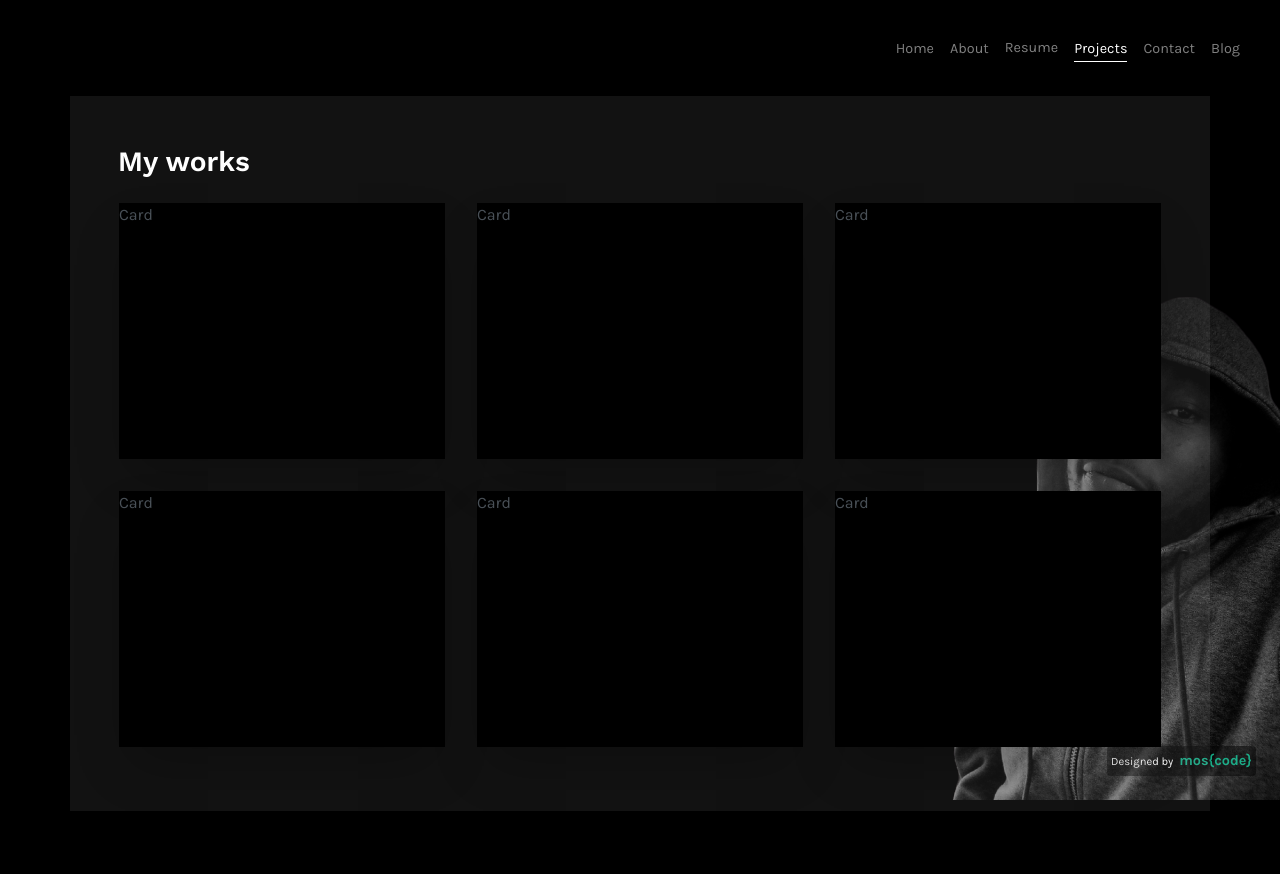
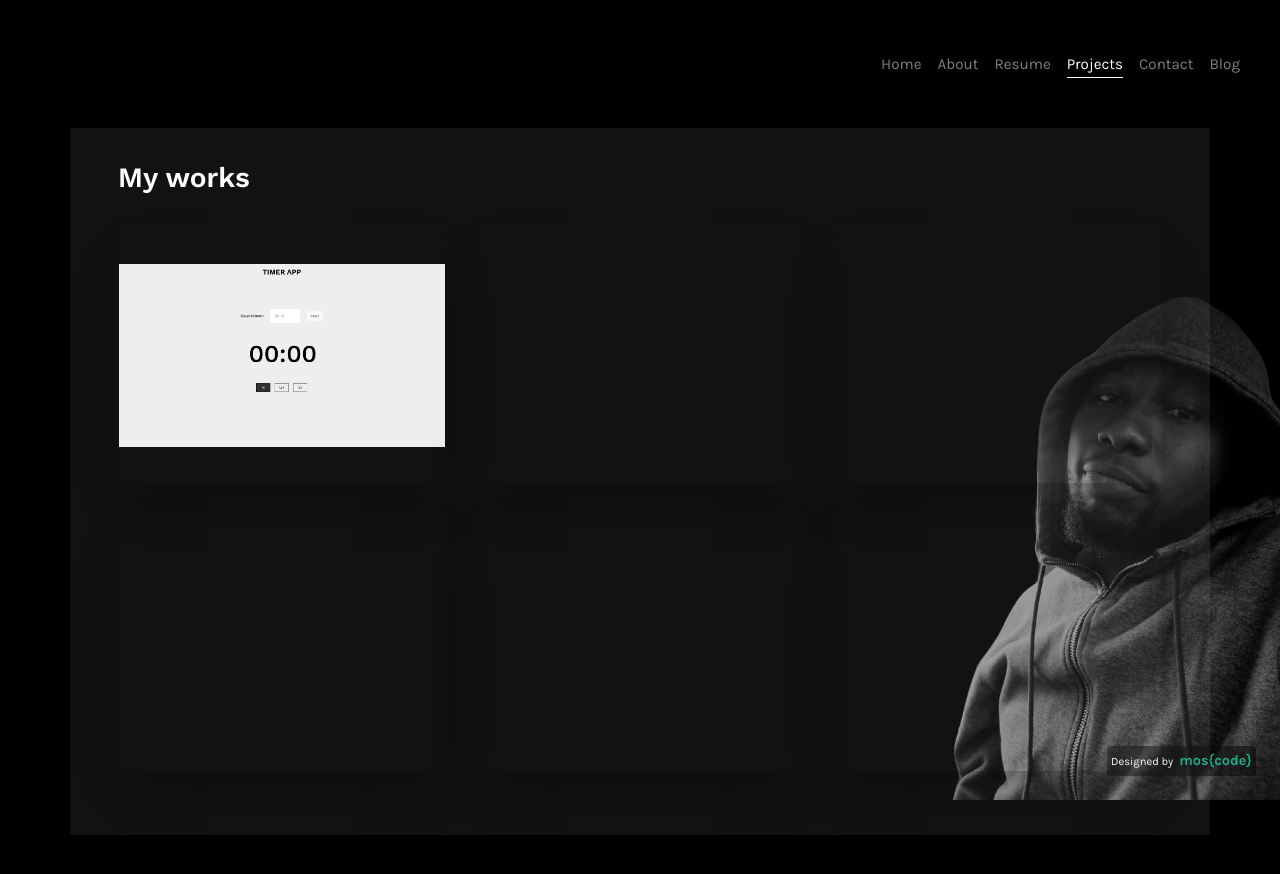
Before and after one commit to mosco98/portfolio, a React (Create React App) app: page /projects in a window 1280 px wide. Shown: the top 874 px of the page. Before the commit the page ends 811 px from the top, so only its background shows below. Built offline with nearby package versions, Linux system fonts and the light colour scheme.

Commit message:
More UI changes

```diff
--- a/src/Assets/css/main.css
+++ b/src/Assets/css/main.css
@@ -8,7 +8,7 @@ body {
   width: 100%;
   z-index: 10000;
   background: black;
-  height: 6rem;
+  height: 8rem;
 }
 
 .nav-bar-items {
@@ -43,13 +43,29 @@ body {
   background: #fff;
 }
 .side-drawer {
+  display: none;
   position: fixed;
-  margin-top: 100%;
-  background: red;
-  width: 70%;
+  background: black;
+  width: 100%;
   height: 100%;
   right: 0;
-  z-index: 10000;
+  z-index: 100;
+  /* margin-top: -20px; */
+}
+
+.side-drawer-items {
+  background: black;
+  margin-top: 1rem;
+  width: 100%;
+  height: 70%;
+  display: flex;
+  flex-direction: column;
+  align-items: center;
+  justify-content: center;
+}
+
+.side-drawer-items a {
+  padding: 10px;
 }
 
 .smile {
@@ -68,7 +84,7 @@ body {
 .about-text-ctn {
   min-width: 360px;
   color: #fff;
-  z-index: 100;
+  z-index: 70;
 }
 
 .about-text-ctn p {
@@ -88,9 +104,14 @@ body {
 }
 
 .crd {
-  background: black;
+  background-color: white;
   box-shadow: 0 25px 50px -12px rgba(0, 0, 0, 0.25);
   cursor: pointer;
+}
+
+.project-img {
+  width: 100%;
+  height: 100%;
 }
 
 .home {
@@ -101,6 +122,13 @@ body {
   flex-direction: column;
   align-items: center;
   justify-content: space-between;
+  /* background: rgb(0, 0, 0);
+  background: linear-gradient(45deg, rgba(0, 0, 0, 1) 42%, rgba(77, 77, 77, 1) 100%); */
+}
+
+.project-description {
+  color: #fff;
+  opacity: 0.7;
 }
 
 .header-ctn {
@@ -119,7 +147,7 @@ body {
 .nav-item {
   color: #fff;
   cursor: pointer;
-  font-size: 0.9rem;
+  font-size: 0.95rem;
   opacity: 0.5;
   transition: all 0.2s ease-in-out;
 }
@@ -128,7 +156,22 @@ body {
 }
 
 .overlay {
-  /* height: 70%; */
+  background: rgba(0, 0, 0, 0.8);
+}
+.overlay a {
+  opacity: 0.8;
+  transition: all 0.2s ease-in-out;
+}
+.overlay span {
+  background: rgba(225, 225, 225, 0.3);
+  display: flex;
+  align-items: center;
+  justify-content: center;
+  border-radius: 50%;
+}
+
+.overlay a:hover {
+  opacity: 0.6;
 }
 
 .active {
@@ -227,7 +270,7 @@ body {
     display: none;
   }
   .smile {
-    opacity: 0.6;
+    opacity: 0.65;
   }
 
   .about-text-ctn {
@@ -249,6 +292,9 @@ body {
     /* z-index: 1; */
     /* opacity: 0.9; */
   }
+  .side-drawer {
+    display: block;
+  }
 }
 
 @media screen and (max-width: 550px) {
@@ -258,4 +304,7 @@ body {
   .menu-btn {
     display: flex;
   }
+  .side-drawer {
+    display: block;
+  }
 }
--- a/src/Components/Card.js
+++ b/src/Components/Card.js
@@ -1,11 +1,43 @@
-import React from 'react'
+import React, { useState } from 'react'
+import { GitHub, Link } from 'react-feather'
 
-const Card = () => {
+const Card = ({ project }) => {
+  const [showOverlay, setShowOverlay] = useState(false)
+  const cardStyle = {
+    background: `url(${project.image})`,
+    backgroundRepeat: 'no-repeat',
+    backgroundPosition: 'center',
+    backgroundSize: 'contain'
+  }
   return (
     <div className="col-lg-4 col-md-6 p-3" style={{ height: '18rem' }}>
-      <div className="h-100 crd">
-        <p>Card</p>
+      <div
+        className="h-100 w-100 crd"
+        style={cardStyle}
+        onMouseEnter={() => setShowOverlay(true)}
+        onMouseLeave={() => setShowOverlay(false)}>
+        {showOverlay && (
+          <div className="w-100 h-100 overlay d-flex flex-column align-items-center justify-content-center">
+            <h4 className="text-white">{project.title}</h4>
+            <small className="w-75 text-center project-description">{project.description}</small>
+            <div className="w-50 icons-ctn d-flex align-items-center justify-content-around mt-2">
+              <a href="https://github.com/mosco98" title="Github repo">
+                <span className="p-2">
+                  <GitHub size={'20'} color={'#fff'} fill={'#fff'} />
+                </span>
+              </a>
+              <a href="https://twitter.com/_moscode" title="Website">
+                <span className="p-2">
+                  <Link size={'20'} color={'#fff'} />
+                </span>
+              </a>
+            </div>
+          </div>
+        )}
       </div>
+      {/* <div className="overlay">
+        <p>APP</p>
+      </div> */}
     </div>
   )
 }
--- a/src/Components/Navbar.js
+++ b/src/Components/Navbar.js
@@ -2,9 +2,7 @@ import React from 'react'
 import { Menu, X } from 'react-feather'
 import { Link } from 'react-router-dom'
 
-import SideDrawer from './SideDrawer'
-
-const Navbar = (props) => {
+const Navbar = ({ setOpen, open }) => {
   const path = window.location.pathname
   return (
     <div className="p-4 d-flex align-items-center justify-content-end nav-bar">
@@ -27,13 +25,15 @@ const Navbar = (props) => {
           <span className={path === '/blog' ? 'mr-3 nav-item py-1 active' : 'mr-3 nav-item py-1'}>Blog</span>
         </Link>
       </div>
-      <button className="menu-btn">
-        {/* <div className="line" />
-        <div className="line" />
-        <div className="line" /> */}
-        <Menu size={'35'} color={'#fff'} />
-        {/* <X size={'35'} color={'#fff'} /> */}
-      </button>
+      {open ? (
+        <button className="menu-btn" onClick={() => setOpen(false)}>
+          <X size={'35'} color={'#fff'} />
+        </button>
+      ) : (
+        <button className="menu-btn" onClick={() => setOpen(true)}>
+          <Menu size={'35'} color={'#fff'} />
+        </button>
+      )}
     </div>
   )
 }
--- a/src/Components/SideDrawer.js
+++ b/src/Components/SideDrawer.js
@@ -1,9 +1,33 @@
 import React from 'react'
+import { Link } from 'react-router-dom'
 
-const SideDrawer = () => {
+import Footer from './Footer'
+
+const SideDrawer = ({ setOpen }) => {
+  const path = window.location.pathname
   return (
     <div className="side-drawer">
-      <p>Side drawer</p>
+      <div className="side-drawer-items">
+        <Link to="/">
+          <span className={path === '/' ? 'nav-item py-1 active' : 'nav-item py-1'}>Home</span>
+        </Link>
+        <Link to="/about">
+          <span className={path === '/about' ? 'nav-item py-1 active' : 'nav-item py-1'}>About</span>
+        </Link>
+        <span className="nav-item" style={{ padding: '10px' }}>
+          Resume
+        </span>
+        <Link to="/projects">
+          <span className={path === '/projects' ? 'nav-item py-1 active' : 'nav-item py-1'}>Projects</span>
+        </Link>
+        <Link to="/contact">
+          <span className={path === '/contact' ? 'nav-item py-1 active' : 'nav-item py-1'}>Contact</span>
+        </Link>
+        <Link to="/blog">
+          <span className={path === '/blog' ? 'nav-item py-1 active' : 'nav-item py-1'}>Blog</span>
+        </Link>
+      </div>
+      <Footer />
     </div>
   )
 }
--- a/src/Pages/About.js
+++ b/src/Pages/About.js
@@ -1,13 +1,16 @@
-import React from 'react'
+import React, { useState } from 'react'
 
 import smile from '../Assets/img/smile.png'
 import Footer from '../Components/Footer'
 import Navbar from '../Components/Navbar'
+import SideDrawer from '../Components/SideDrawer'
 
 const About = () => {
+  const [open, setOpen] = useState(false)
   return (
     <div className="">
-      <Navbar />
+      <Navbar setOpen={setOpen} open={open} />
+      {open && <SideDrawer />}
       <div className="container-fluid section p-0" style={{ marginTop: '7rem' }}>
         <div className="container-fluid w-50 about-text-ctn text-center h-100">
           <h1 className="hello">
--- a/src/Pages/Blog.js
+++ b/src/Pages/Blog.js
@@ -1,12 +1,15 @@
-import React from 'react'
+import React, { useState } from 'react'
 
 import Footer from '../Components/Footer'
 import Navbar from '../Components/Navbar'
+import SideDrawer from '../Components/SideDrawer'
 
 const Blog = () => {
+  const [open, setOpen] = useState(false)
   return (
     <div>
-      <Navbar />
+      <Navbar setOpen={setOpen} open={open} />
+      {open && <SideDrawer />}
       <Footer />
     </div>
   )
--- a/src/Pages/Contact.js
+++ b/src/Pages/Contact.js
@@ -1,13 +1,16 @@
-import React from 'react'
+import React, { useState } from 'react'
 
 import smile from '../Assets/img/smile.png'
 import Footer from '../Components/Footer'
 import Navbar from '../Components/Navbar'
+import SideDrawer from '../Components/SideDrawer'
 
 const Contact = () => {
+  const [open, setOpen] = useState(false)
   return (
     <div>
-      <Navbar />
+      <Navbar setOpen={setOpen} open={open} />
+      {open && <SideDrawer />}
       <img className="img-fluid smile" src={smile} alt="face" />
       <Footer />
     </div>
--- a/src/Pages/Projects.js
+++ b/src/Pages/Projects.js
@@ -1,22 +1,24 @@
-import React from 'react'
+import React, { useState } from 'react'
 
 import smile from '../Assets/img/smile.png'
 import Card from '../Components/Card'
 import Footer from '../Components/Footer'
 import Navbar from '../Components/Navbar'
+import SideDrawer from '../Components/SideDrawer'
 import Works from '../Utils/Works'
 
 const myProjects = Works()
 const Projects = () => {
-  console.log(myProjects)
+  const [open, setOpen] = useState(false)
   return (
     <div>
-      <Navbar />
-      <section className="container projects-ctn p-5" style={{ marginTop: '6rem' }}>
+      <Navbar setOpen={setOpen} open={open} />
+      {open && <SideDrawer />}
+      <section className="container projects-ctn p-5" style={{ marginTop: '7rem', marginBottom: '4rem' }}>
         <h2 className="text-white">My works</h2>
-        <div className="row">
+        <div className="row mt-3">
           {myProjects.map((project) => (
-            <Card key={project.id} />
+            <Card key={project.id} project={project} />
           ))}
         </div>
       </section>
--- a/src/Utils/Works.js
+++ b/src/Utils/Works.js
@@ -1,3 +1,5 @@
+import timerApp from '../Assets/img/timer-app.png'
+
 const Works = () => {
   return [
     {
@@ -5,42 +7,48 @@ const Works = () => {
       title: 'Devscreen',
       description: 'An extension that updates users(developers) with articles from top Dev blogs',
       url: 'http://devscreen.online',
-      image: ''
+      image: timerApp,
+      repo: ''
     },
     {
       id: 2,
       title: 'Devscreen',
       description: 'An extension that updates users(developers) with articles from top Dev blogs',
       url: 'http://devscreen.online',
-      image: ''
+      image: '',
+      repo: ''
     },
     {
       id: 3,
       title: 'Devscreen',
       description: 'An extension that updates users(developers) with articles from top Dev blogs',
       url: 'http://devscreen.online',
-      image: ''
+      image: '',
+      repo: ''
     },
     {
       id: 4,
       title: 'Devscreen',
       description: 'An extension that updates users(developers) with articles from top Dev blogs',
       url: 'http://devscreen.online',
-      image: ''
+      image: '',
+      repo: ''
     },
     {
       id: 5,
       title: 'Devscreen',
       description: 'An extension that updates users(developers) with articles from top Dev blogs',
       url: 'http://devscreen.online',
-      image: ''
+      image: '',
+      repo: ''
     },
     {
       id: 6,
       title: 'Devscreen',
       description: 'An extension that updates users(developers) with articles from top Dev blogs',
       url: 'http://devscreen.online',
-      image: ''
+      image: '',
+      repo: ''
     }
   ]
 }
```
Also changed, not shown: src/Assets/img/timer-app.png (added).
